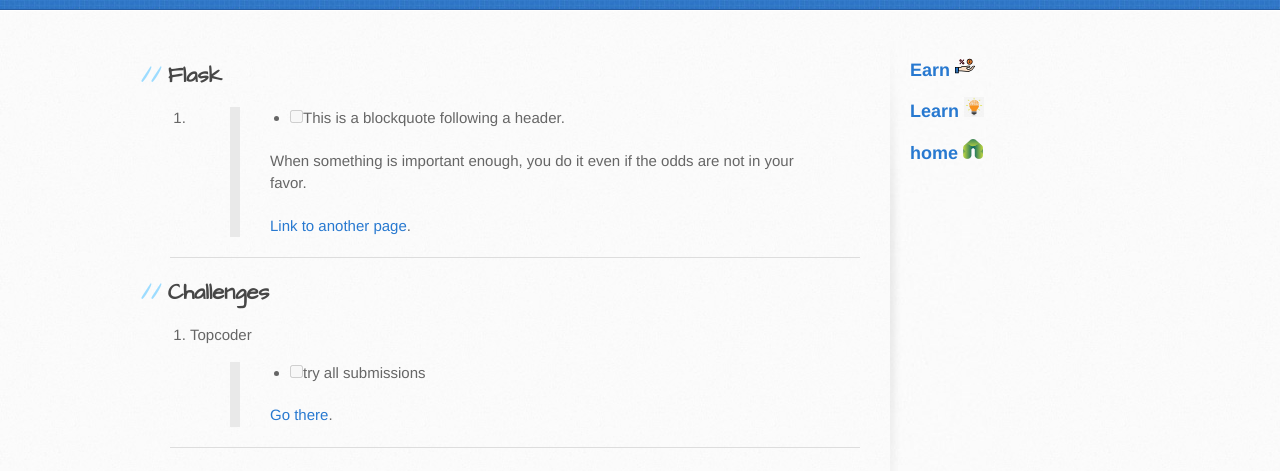
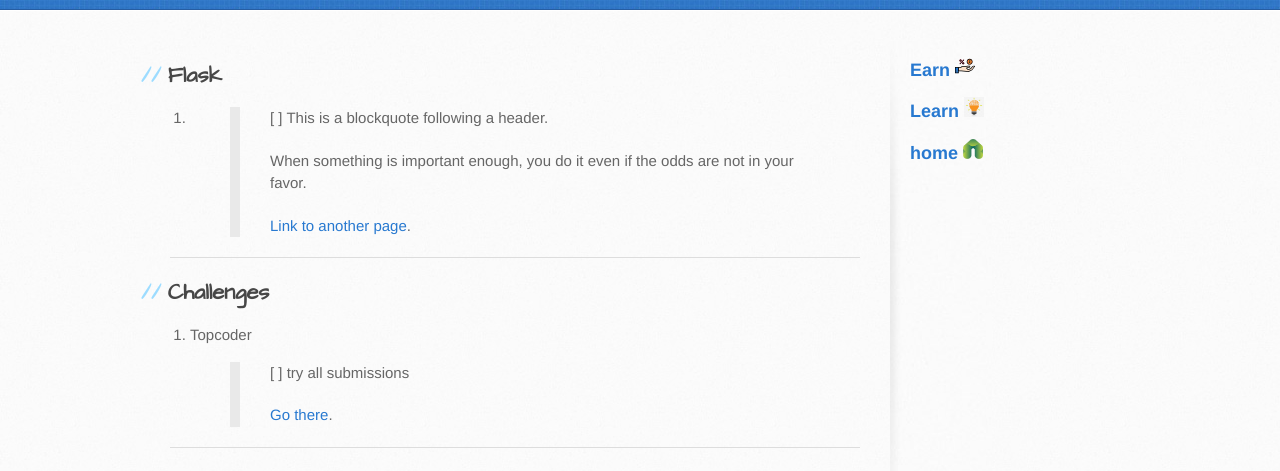
Before and after one commit to buildshire/buildshire.github.io, a Jekyll site: the page built from earn.md, in a window 1280 px wide. Shown: the part 225-696 px from the top of the page. Built offline with Jekyll 4.4.1, drawn with Linux system fonts in a browser that asks for light colours; our own code applies the rules of GitHub Pages for plain Markdown files.

Commit message:
task lists with no bulltets, hit-n-trial

```diff
--- a/earn.md
+++ b/earn.md
@@ -1,7 +1,7 @@
 ## Flask
 
 1.
-> - [ ] This is a blockquote following a header.
+> [ ] This is a blockquote following a header.
 >
 > When something is important enough, you do it even if the odds are not in your favor.
 >
@@ -12,7 +12,7 @@
 ## Challenges
 
 1.  Topcoder
-> - [ ] try all submissions
+> [ ] try all submissions
 >
 > [Go there](https://www.topcoder.com/challenges).
 
```
